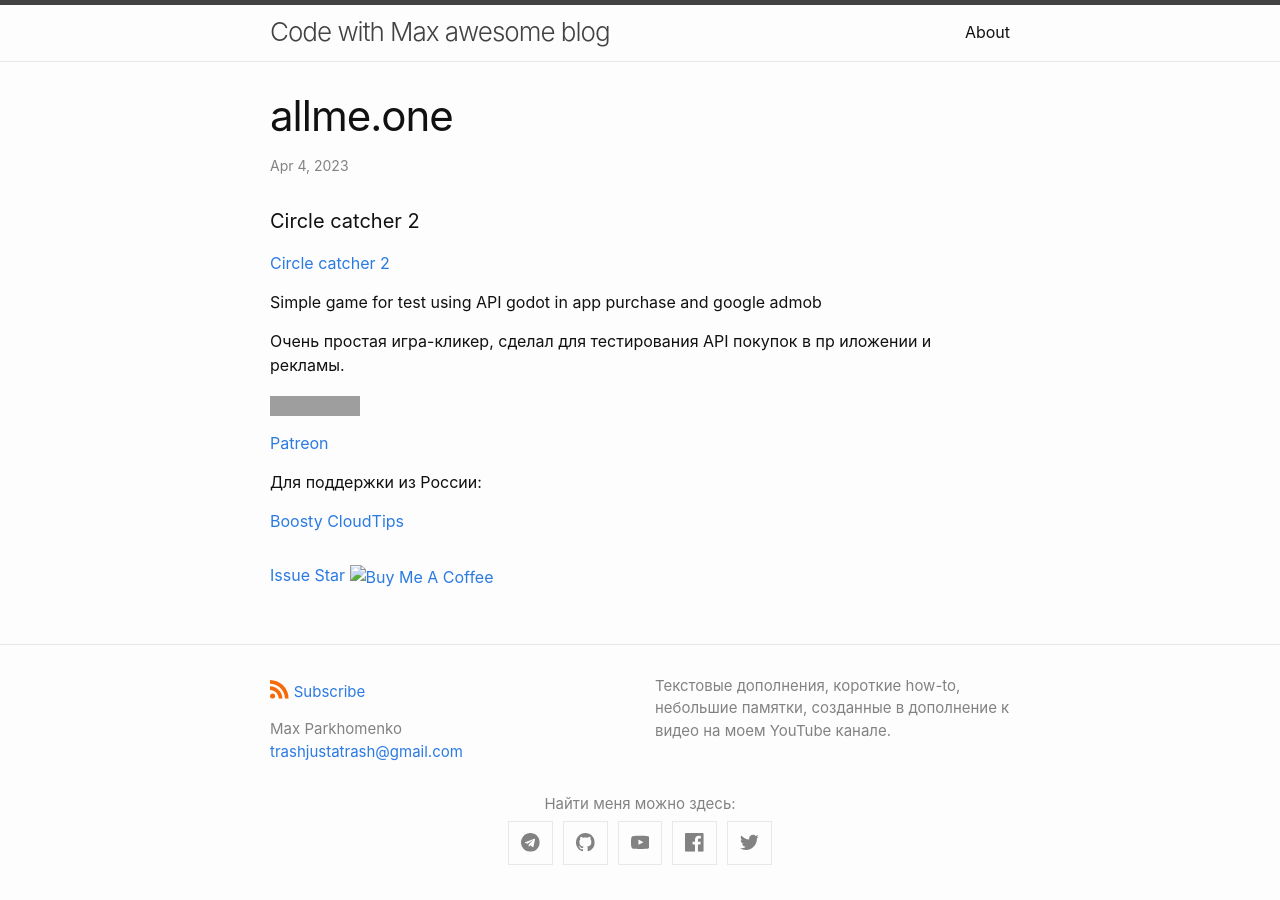
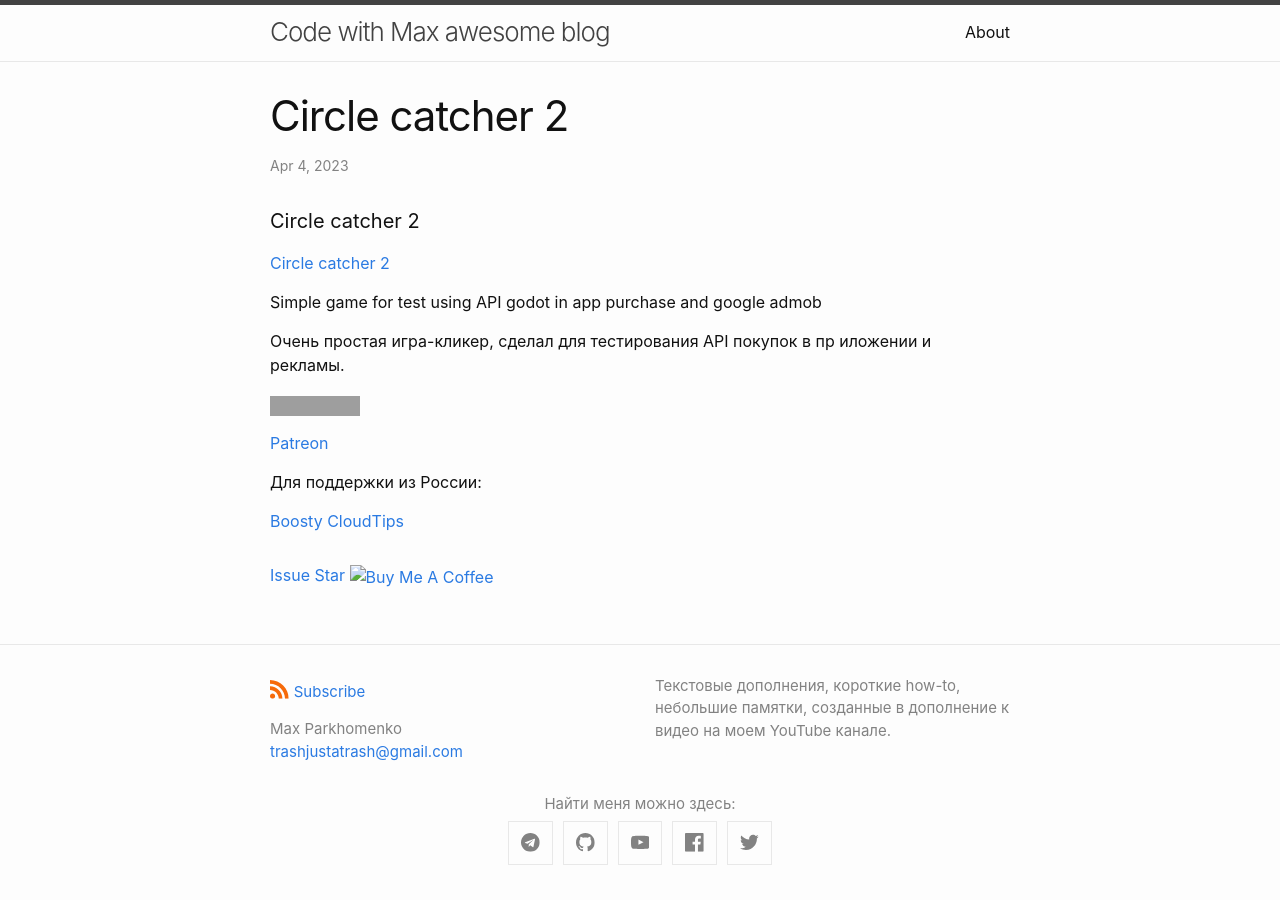
Before and after one commit to code-with-max/code-with-max.github.io, a Jekyll site: the page built from _posts/2023-04-04-circlecatcher.md, in a window 1280 px wide. Built offline with Jekyll 4.4.1, drawn with Linux system fonts in a browser that asks for light colours; comment, search, counter and statistics services are not loaded; grey boxes are pictures that could not be loaded.

Commit message:
Add post name

```diff
--- a/_posts/2023-04-04-circlecatcher.md
+++ b/_posts/2023-04-04-circlecatcher.md
@@ -1,6 +1,6 @@
 ---
 layout: post
-title: "allme.one"
+title: "Circle catcher 2"
 categories: [Godot, Gamedev, Play Market]
 tag:        [godot, gamedev]
 ---
```
